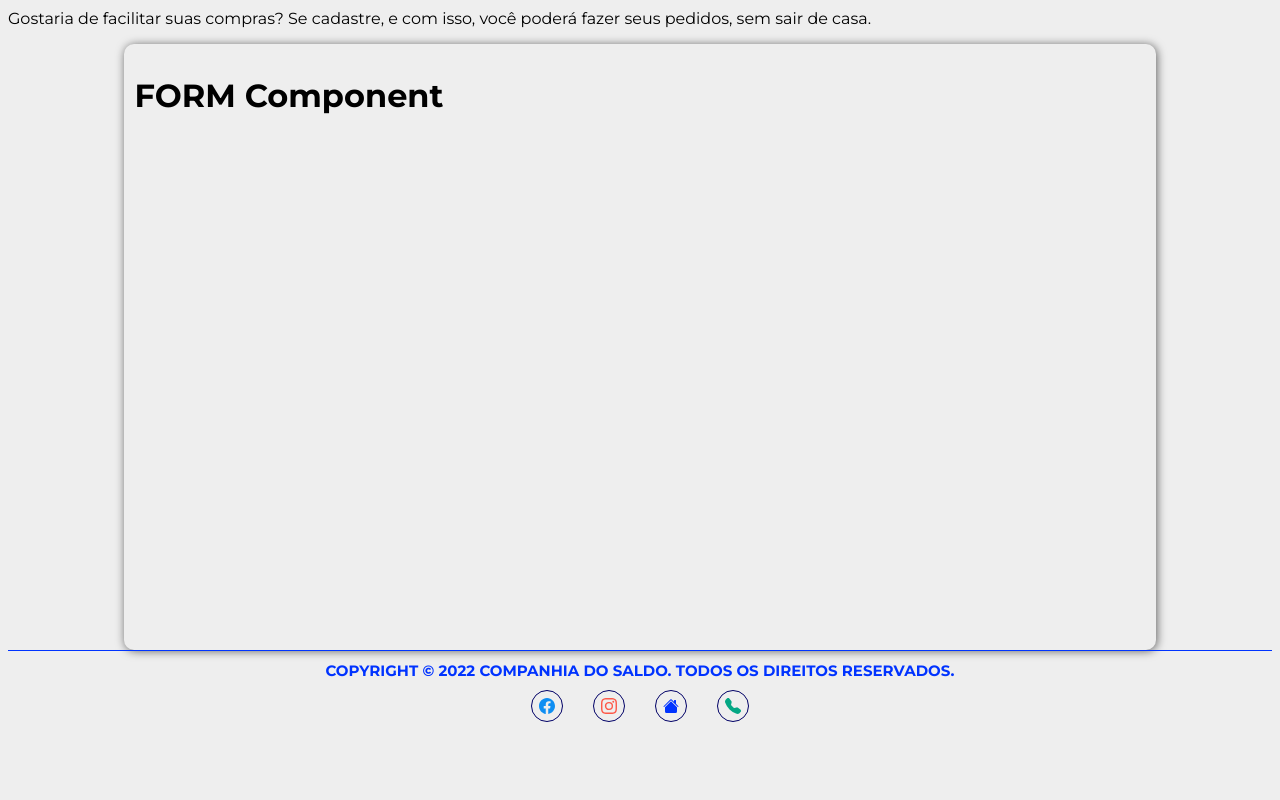
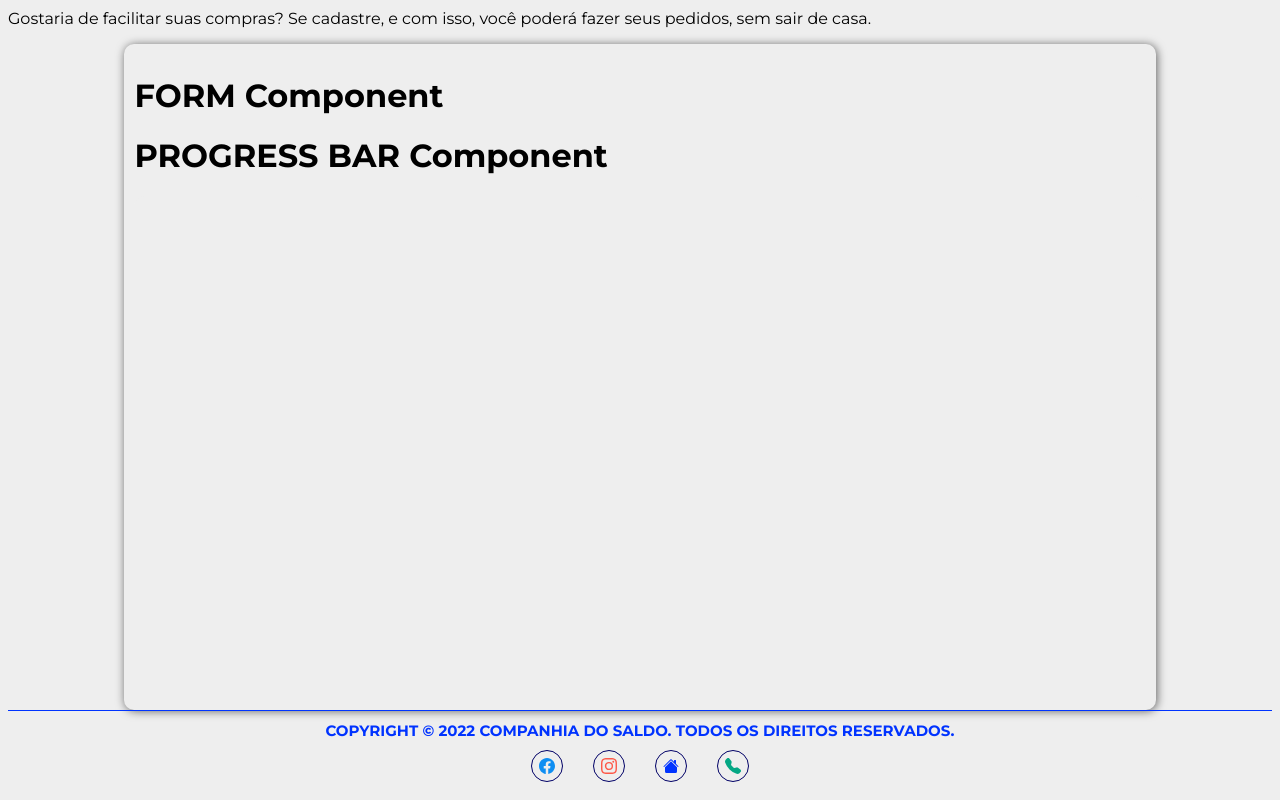
Before and after one commit to marcusviniciusmo/Companhia_Do_Saldo_Website, a React (Vite) app in the folder frontend/: page /orders in a window 1280 px wide. Shown: the part 616-1416 px from the top of the page. Before the commit the page ends 1356 px from the top, so only its background shows below. Built offline with nearby package versions, Linux system fonts and the light colour scheme.

Commit message:
Create the logic to show the form inside the iframe

```diff
--- a/frontend/src/components/Form/index.tsx
+++ b/frontend/src/components/Form/index.tsx
@@ -1,14 +1,24 @@
+import { useEffect, useState } from "react";
+import { ProgressBar } from "../ProgressBar";
 import { FormProps } from "../../types/Form";
+import { MockedData } from "../../mocks/Form";
 import { Container, View } from "./styles";
 
-export function Form(props: FormProps) {
+export function Form() {
+  const [mockedData, setMockedData] = useState<FormProps>();
+  const [index, setIndex] = useState(0);
+
+  useEffect(() => {
+    setMockedData(MockedData)
+  }, []);
+
   return (
     <Container>
       <h1>FORM Component</h1>
 
-      <View>
-        {props.children}
-      </View>
+      <ProgressBar />
+
+      <View src={mockedData?.content[index]} />
     </Container>
   );
 };
--- a/frontend/src/components/Order/index.tsx
+++ b/frontend/src/components/Order/index.tsx
@@ -1,9 +1,4 @@
-import { ProgressBar } from "../ProgressBar";
 import { Form } from "../Form";
-import { Identification } from "../Identification";
-import { Address } from "../Address";
-import { Message } from "../Message";
-import { Product } from "../Product";
 
 export function Order() {
   return (
@@ -15,20 +10,7 @@ export function Order() {
         fazer seus pedidos, sem sair de casa.
       </p>
 
-      <Form>
-        <ProgressBar />
-
-        <h3>FORMULÁRIO</h3>
-        <Identification />
-
-        <Address />
-
-        <Message />
-
-        <Product />
-
-        <h3>AQUI VAI UM BOTÃO</h3>
-      </Form>
+      <Form />
     </>
   );
 };
--- /dev/null
+++ b/frontend/src/mocks/Form/index.tsx
@@ -0,0 +1,12 @@
+import { FormProps } from "../../types/Form";
+
+const baseUrl = '/orders/';
+
+export const MockedData: FormProps = {
+  content: [
+    `${baseUrl}identification`,
+    `${baseUrl}address`,
+    `${baseUrl}message`,
+    `${baseUrl}product`,
+  ]
+};
--- a/frontend/src/types/Form/index.tsx
+++ b/frontend/src/types/Form/index.tsx
@@ -1,3 +1,3 @@
 export interface FormProps {
-  children: React.ReactNode;
+  content: string[];
 };
```
